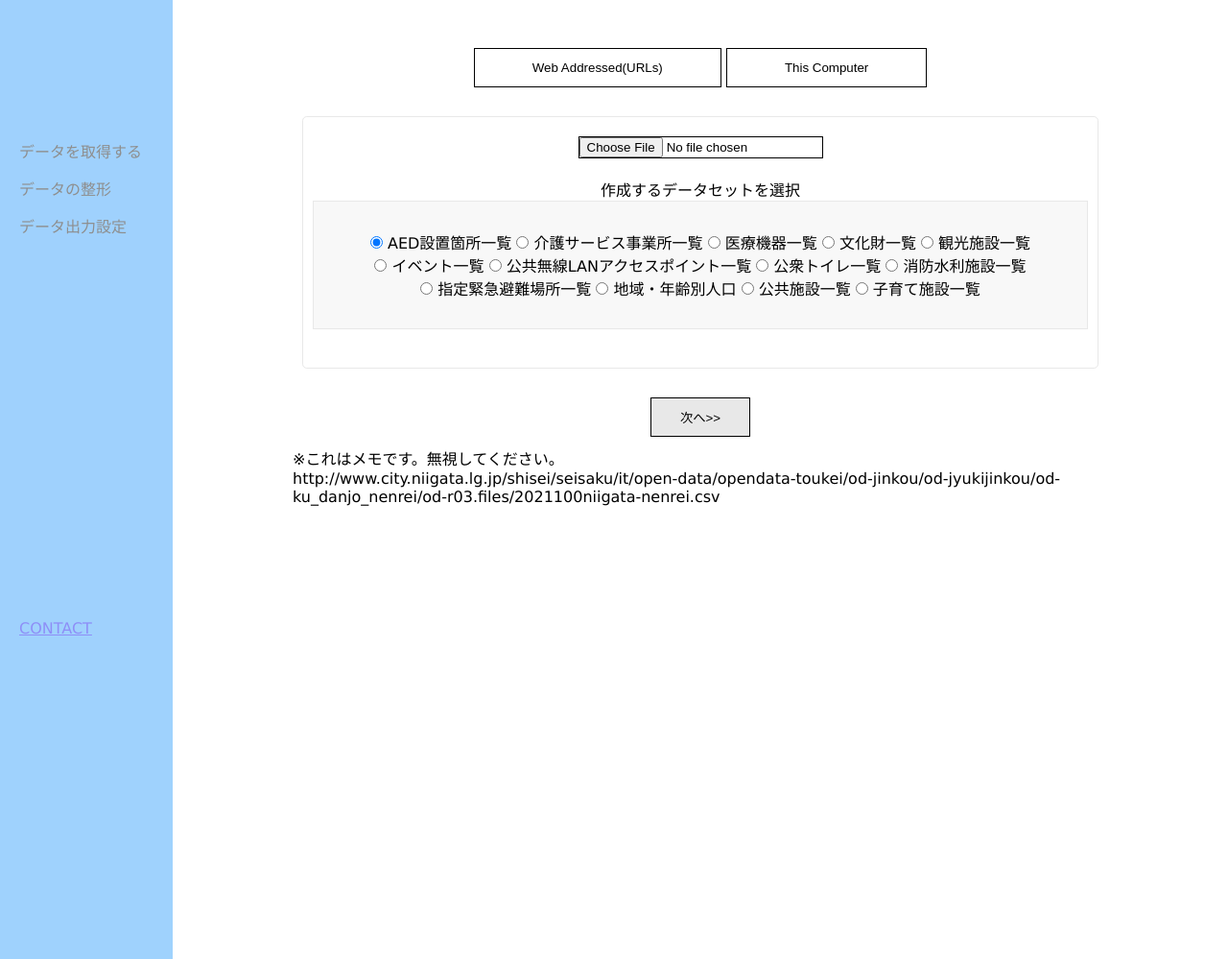
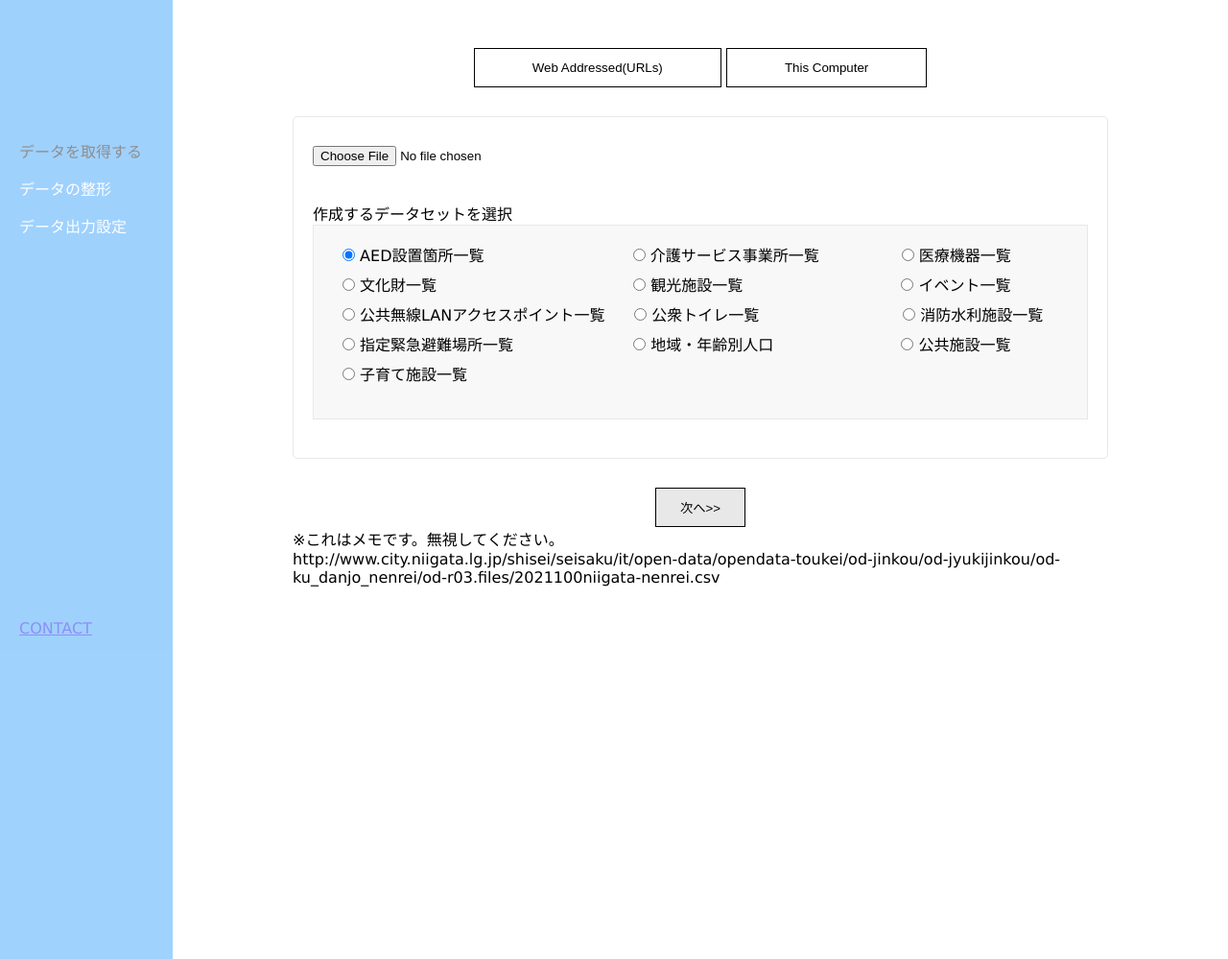
Before and after one commit to Masaya-math-lab/rd-tool, a Django app: page / in a window 1280 px wide. Shown: the part 86-1085 px from the top of the page at 96% size. Run offline with Django 3.2, Linux system fonts and the light colour scheme; some libraries are stand-ins or nearby versions.

Commit message:
CSS修正

```diff
--- a/to_data/static/css/style.css
+++ b/to_data/static/css/style.css
@@ -109,22 +109,35 @@ input[type="button"]:hover {
    border: 1px solid #2c628b;
 }
 
-
+/*
 .download-select{
     text-align: center;
     margin: 10px;
 }
+ */
 
 form{
        /*padding:25px 50px 20px 50px;*/
 }
 
 .data-select{
-    padding:20px 10px;
+    padding:20px 20px;
     margin-bottom:30px;
     border-radius: 0.3em;      /* 角丸 */
     border: 1px solid #E8E8E8;
 }
+
+#id_file {
+    border: 0px none;
+    margin-top: 10px;
+    margin-bottom: 17px;
+}
+
+#id_url {
+    height: 30px;
+    width: 95%;
+}
+
 label{
   display: inline-block;
 }
@@ -139,13 +152,51 @@ label{
 }
 
 .data-category{
-    padding:30px;
+    padding: 18px 20px 35px 30px;
     border: 1px solid #E8E8E8;
     background-color:rgba(220,220,220,0.2);
-
 }
 
-input[type="submit"]{
-    padding:10px 30px;
+#id_category_1 {
+    margin-left: 150px;
+    margin-bottom: 12px;
+}
+
+#id_category_2 {
+    margin-left: 81px;
+}
+
+#id_category_4 {
+    margin-left: 200px;
+    margin-bottom: 12px;
+}
+
+#id_category_5 {
+    margin-left: 160px
+}
+
+#id_category_7 {
+    margin-left: 25.5px;
+    margin-bottom: 12px;
+}
+
+#id_category_8 {
+    margin-left: 145px
+}
+
+#id_category_10 {
+    margin-left: 120px;
+    margin-bottom: 12px;
+}
+
+#id_category_11 {
+    margin-left: 128px
+}
+
+#next1 {
+    padding:10px 25px;
     background-color:#E8E8E8;
+    display: block;
+    margin-left: auto;
+    margin-right: auto;
 }
--- a/to_data/templates/base.html
+++ b/to_data/templates/base.html
@@ -21,9 +21,9 @@
             <div class="sidebar">
                 <div class="sidebar-up">
                     <ul>
-                        <li>データを取得する</li>
-                        <li>データの整形</li>
-                        <li>データ出力設定</li>
+                        <li style="color:{% block page1_color %}{% endblock %}">データを取得する</li>
+                        <li style="color:{% block page2_color %}{% endblock %}">データの整形</li>
+                        <li style="color:{% block page3_color %}{% endblock %}">データ出力設定</li>
                     </ul>
                 </div>
                 <div class="sidebar-down">
--- a/to_data/templates/download.html
+++ b/to_data/templates/download.html
@@ -3,6 +3,9 @@
 {% load static %}
 
 <!-- Content-->
+{% block page1_color %}white{% endblock %}
+{% block page2_color %}white{% endblock %}
+
 {% block content %}
 <div class="place-select">
     <input type="button" value="CSVファイル" onclick="document.getElementById('make_csv').style.display='block';document.getElementById('make_rdf').style.display='none';">
--- a/to_data/templates/index.html
+++ b/to_data/templates/index.html
@@ -5,6 +5,9 @@
 
 
 <!-- Content-->
+{% block page2_color %}white{% endblock %}
+{% block page3_color %}white{% endblock %}
+
 {% block content %}
 <div class="place-select">
     <input type="button" value="Web Addressed(URLs)" onclick="document.getElementById('url-input').style.display='block';document.getElementById('file-select').style.display='none';formReset();">
@@ -36,7 +39,7 @@
                 </div>
             </div>
             <div class="next-btn">
-                <input type="submit" value="次へ>>" name="upload">
+                <input type="submit" value="次へ>>" name="upload" id="next1">
             </div>
         </form>
     </div>
--- a/to_data/templates/processing.html
+++ b/to_data/templates/processing.html
@@ -5,6 +5,9 @@
 
 
 <!-- Content-->
+{% block page1_color %}white{% endblock %}
+{% block page3_color %}white{% endblock %}
+
 {% block content %}
 <div>
     <form method="post" enctype="multipart/form-data">
```
